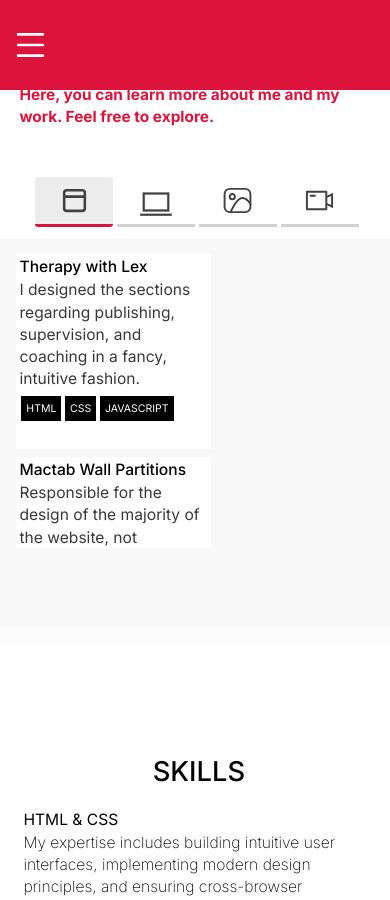
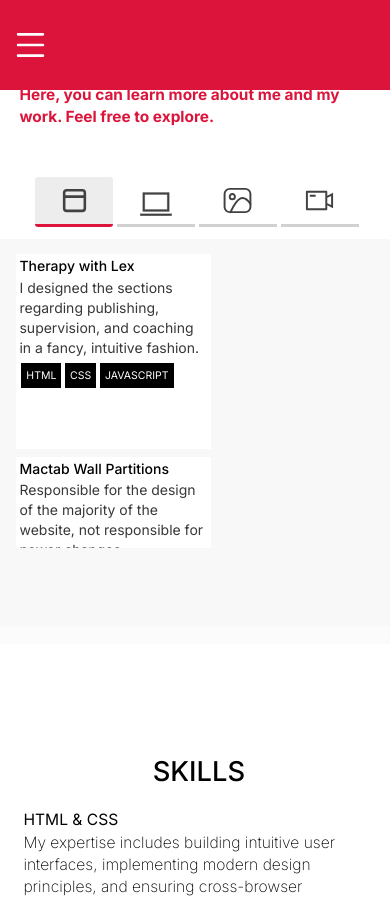
Before and after one commit to lyszt/lyszt.github.io, a Jekyll site: the page built from index.html, in a window 390 px wide and 900 px high, scrolled down 1379 px. Built offline with Jekyll 4.4.1, drawn with Linux system fonts in a browser that asks for light colours.

Commit message:
Somehow it was already responsive, adjustments

```diff
--- a/css/480.css
+++ b/css/480.css
@@ -135,13 +135,13 @@
     margin-bottom: 5vw;
   }
   .pick-portfolio h1 {
-    font-size: 5.3vw;
+    font-size: 1em;
   }
   .pick-portfolio p {
-    font-size: 4vw;
+    font-size: 1em;
   }
   .pick-portfolio h3{
-    font-size: 4vw;
+    font-size: 1em;
   }
   .port-option img {
     width: 50%;
```
